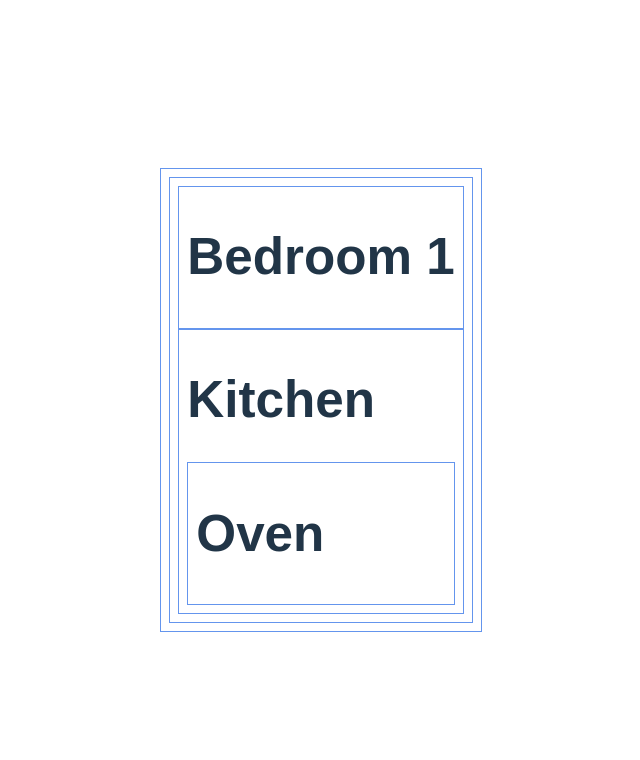
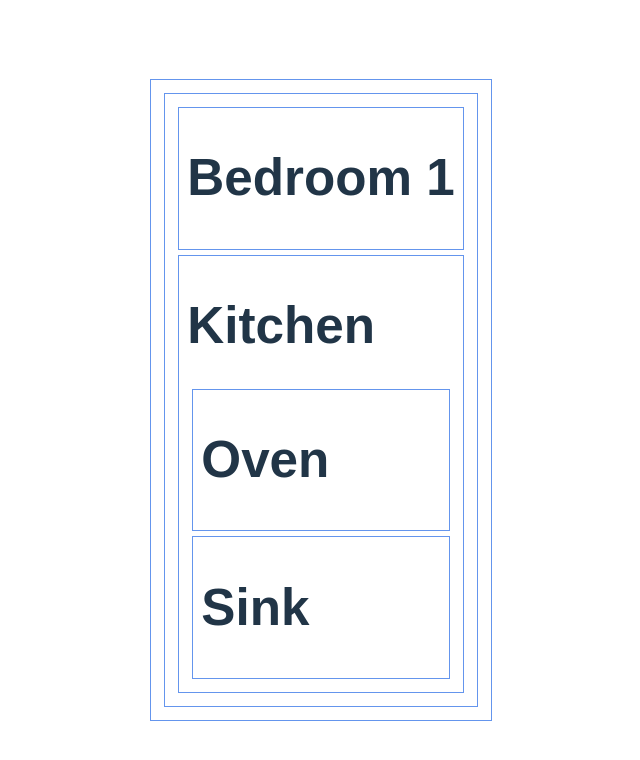
Before and after one commit to natnichols/floorplan-lab, a React (Vite) app: page / in a window 1280 px wide. Shown: the top 760 px of the page, without its empty margins (319-959 px from the left). Built offline with nearby package versions, Linux system fonts and the light colour scheme.

Commit message:
create Sink component

```diff
--- a/src/App.css
+++ b/src/App.css
@@ -8,4 +8,5 @@ html, body {
 div {
   border: 1px solid cornflowerblue;
   padding: 8px;
+  margin: 5px;
 }
--- a/src/Kitchen.jsx
+++ b/src/Kitchen.jsx
@@ -1,4 +1,5 @@
 import Oven from "./Oven"
+import Sink from "./Sink"
 
 const Kitchen = (props) => {
   return (
@@ -7,6 +8,9 @@ const Kitchen = (props) => {
         <div>
           <Oven />
         </div>
+        <div>
+          <Sink />
+        </div>
     </>
   )
 }
--- /dev/null
+++ b/src/Sink.jsx
@@ -0,0 +1,7 @@
+const Sink = (props) => {
+  return (
+    <h1>Sink</h1>
+  );
+}
+
+export default Sink;
```
